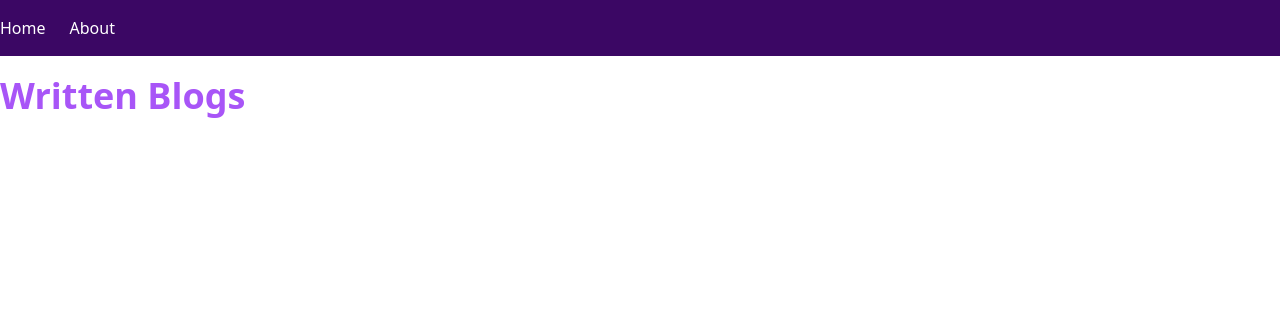
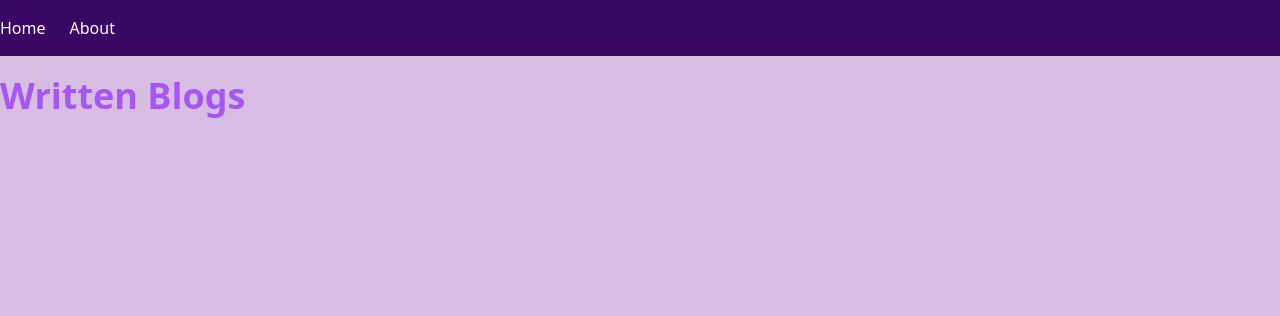
Before and after one commit to EstherOkiri/my_blog, a Django app: page / in a window 1280 px wide. Shown: the top 316 px of the page. Run offline with Django 5.2, Linux system fonts and the light colour scheme; some libraries are stand-ins or nearby versions.

Commit message:
add css static files

```diff
--- a/myapp/templates/base.html
+++ b/myapp/templates/base.html
@@ -1,8 +1,10 @@
+{% load static %}
 <!DOCTYPE html>
 <html lang="en">
 <head>
     <meta charset="UTF-8">
     <meta name="viewport" content="width=device-width, initial-scale=1.0">
+    <link rel="stylesheet" href="{% static 'css/style.css' %}">
     <title>{% block title %}My Personal Blog {% endblock %}</title>
     <script src="https://cdn.tailwindcss.com"></script>
 </head>
--- a/project/settings.py
+++ b/project/settings.py
@@ -117,6 +117,7 @@ USE_TZ = True
 # https://docs.djangoproject.com/en/5.1/howto/static-files/
 
 STATIC_URL = 'static/'
+STATICFILES_DIRS = [BASE_DIR / "static"]
 
 # Default primary key field type
 # https://docs.djangoproject.com/en/5.1/ref/settings/#default-auto-field
--- a/static/css/style.css
+++ b/static/css/style.css
@@ -0,0 +1,3 @@
+body{
+    background-color:#d7bde2 ;
+}
```
